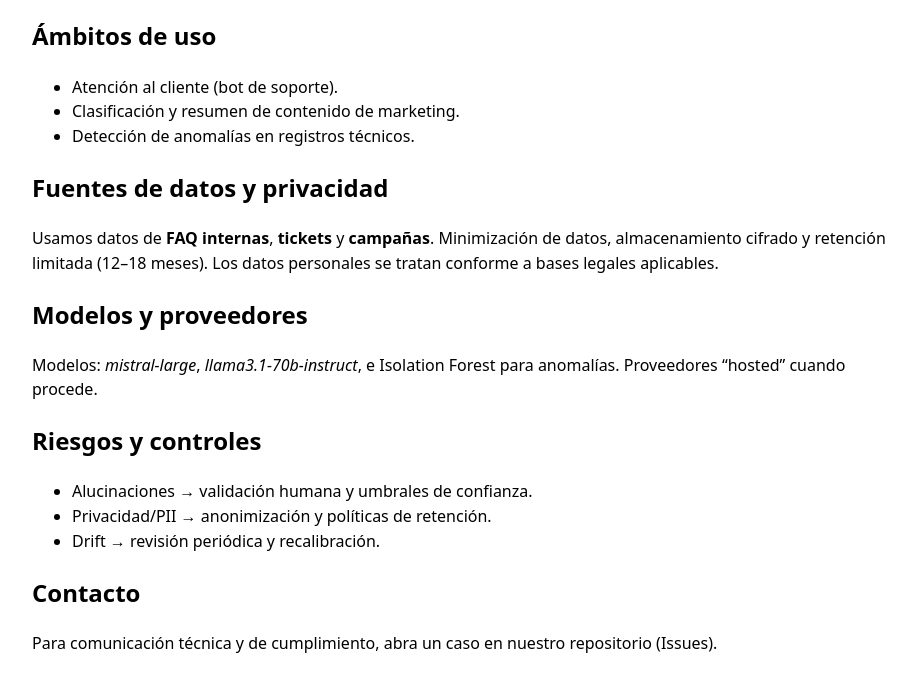
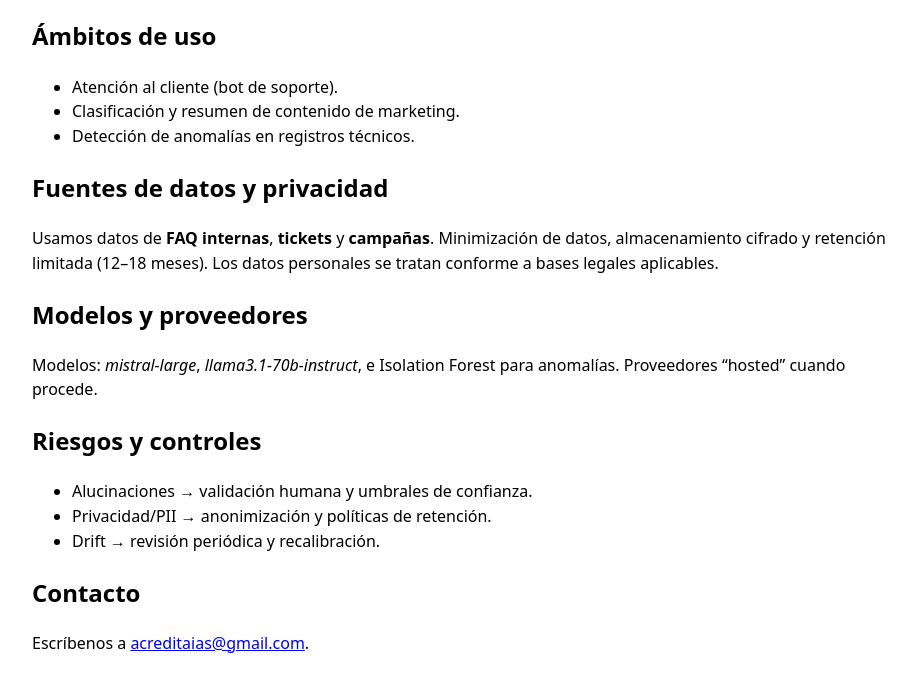
Before and after one commit to acreditaias-tech/acreditaIA, a plain HTML site: page ai-policy.html in a window 1280 px wide. Shown: the part 128-820 px from the top of the page, without its empty margins (168-1084 px from the left). Drawn offline with Linux system fonts and the light colour scheme.

Commit message:
Update ai-policy.html

```diff
--- a/ai-policy.html
+++ b/ai-policy.html
@@ -21,6 +21,6 @@ h1{font-size:1.8rem;margin-bottom:0.25rem} code{background:#f4f4f4;padding:2px 6
 <li>Drift → revisión periódica y recalibración.</li>
 </ul></section>
 <section id="contact"><h2>Contacto</h2>
-<p>Para comunicación técnica y de cumplimiento, abra un caso en nuestro repositorio (Issues).</p>
+  <p>Escríbenos a <a href="mailto:acreditaias@gmail.com">acreditaias@gmail.com</a>.</p>
 </section>
 </body></html>
```
